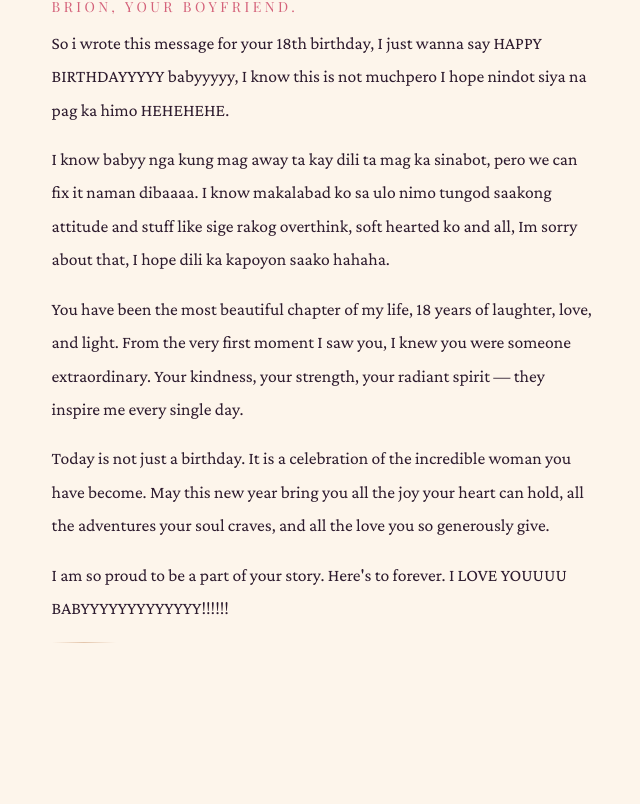
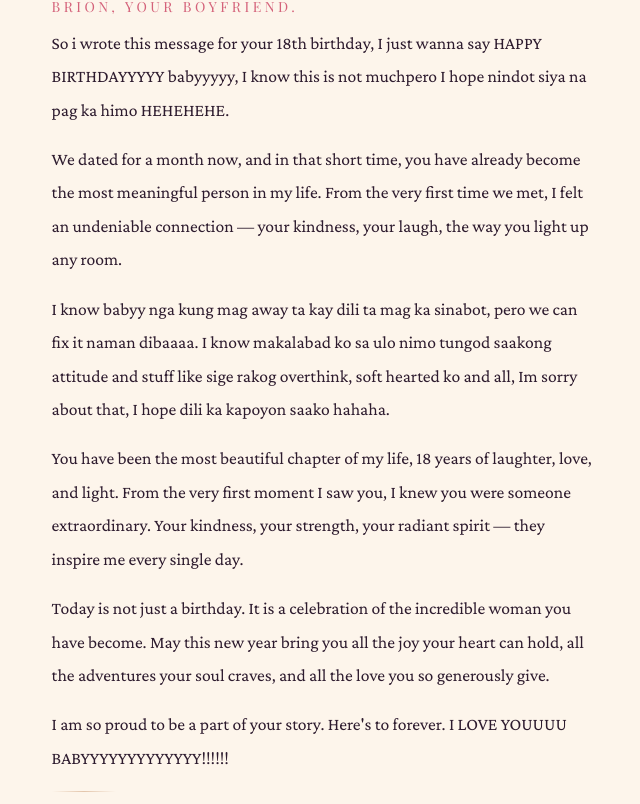
Before and after one commit to Ernsci/birthday-site, a React (Vite) app: page / in a window 1280 px wide. Shown: the part 1506-2310 px from the top of the page, without its empty margins (317-957 px from the left). Before the commit the page ends 2165 px from the top, so only its background shows below. Built offline with nearby package versions, Linux system fonts and the light colour scheme; a web font is replaced by a local one.

Commit message:
Add 'dated for a month' detail to love letter

```diff
--- a/src/App.jsx
+++ b/src/App.jsx
@@ -38,6 +38,11 @@ function App() {
               I know this is not muchpero I hope nindot siya na pag ka himo HEHEHEHE.
             </p>
             <p className="message-body">
+              We dated for a month now, and in that short time, you have already become the most
+              meaningful person in my life. From the very first time we met, I felt an undeniable
+              connection — your kindness, your laugh, the way you light up any room.
+            </p>
+            <p className="message-body">
               I know babyy nga kung mag away ta kay dili ta mag ka sinabot, pero we can fix it naman dibaaaa.
               I know makalabad ko sa ulo nimo tungod saakong attitude and stuff like sige rakog overthink,
               soft hearted ko and all, Im sorry about that, I hope dili ka kapoyon saako hahaha.
```
